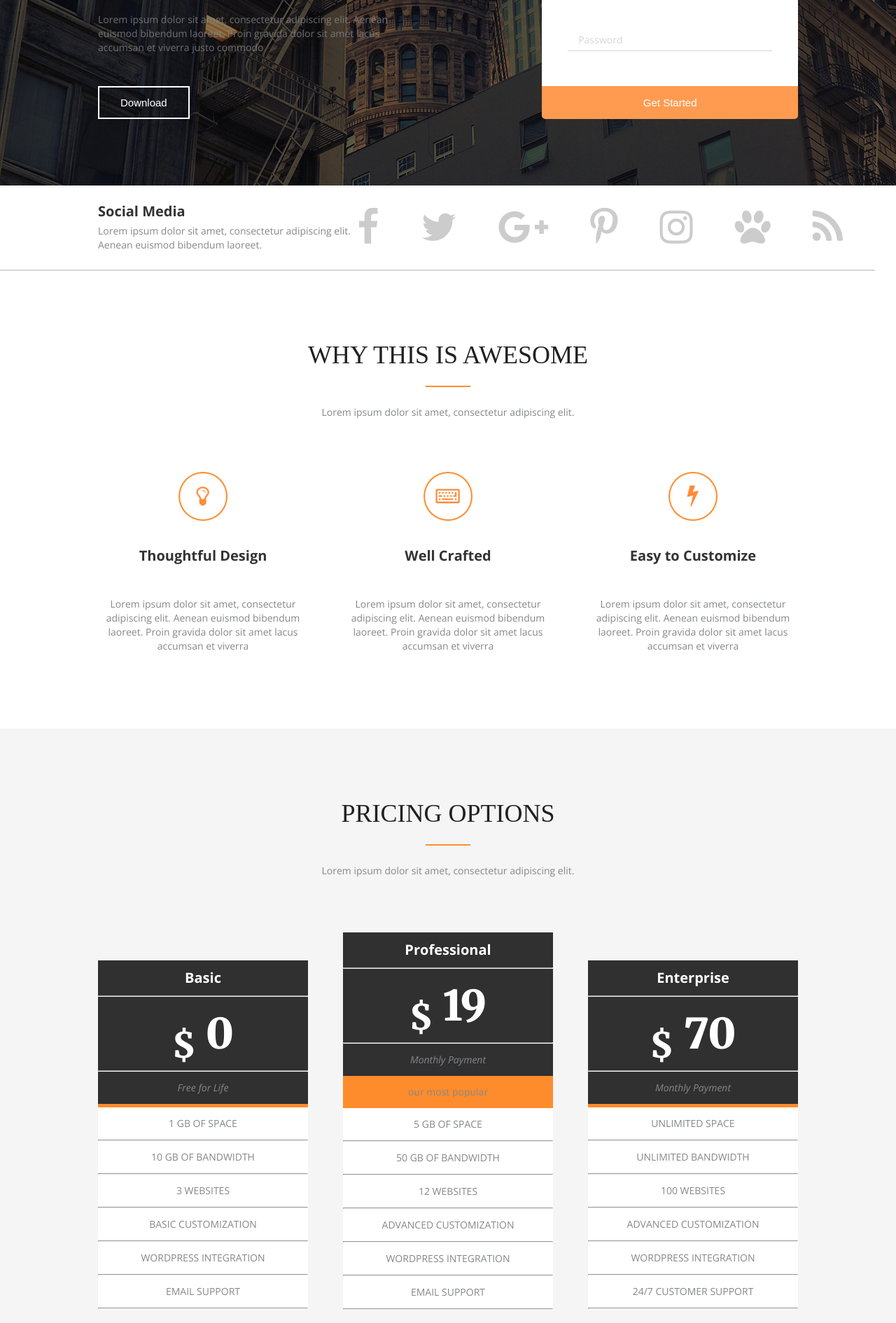
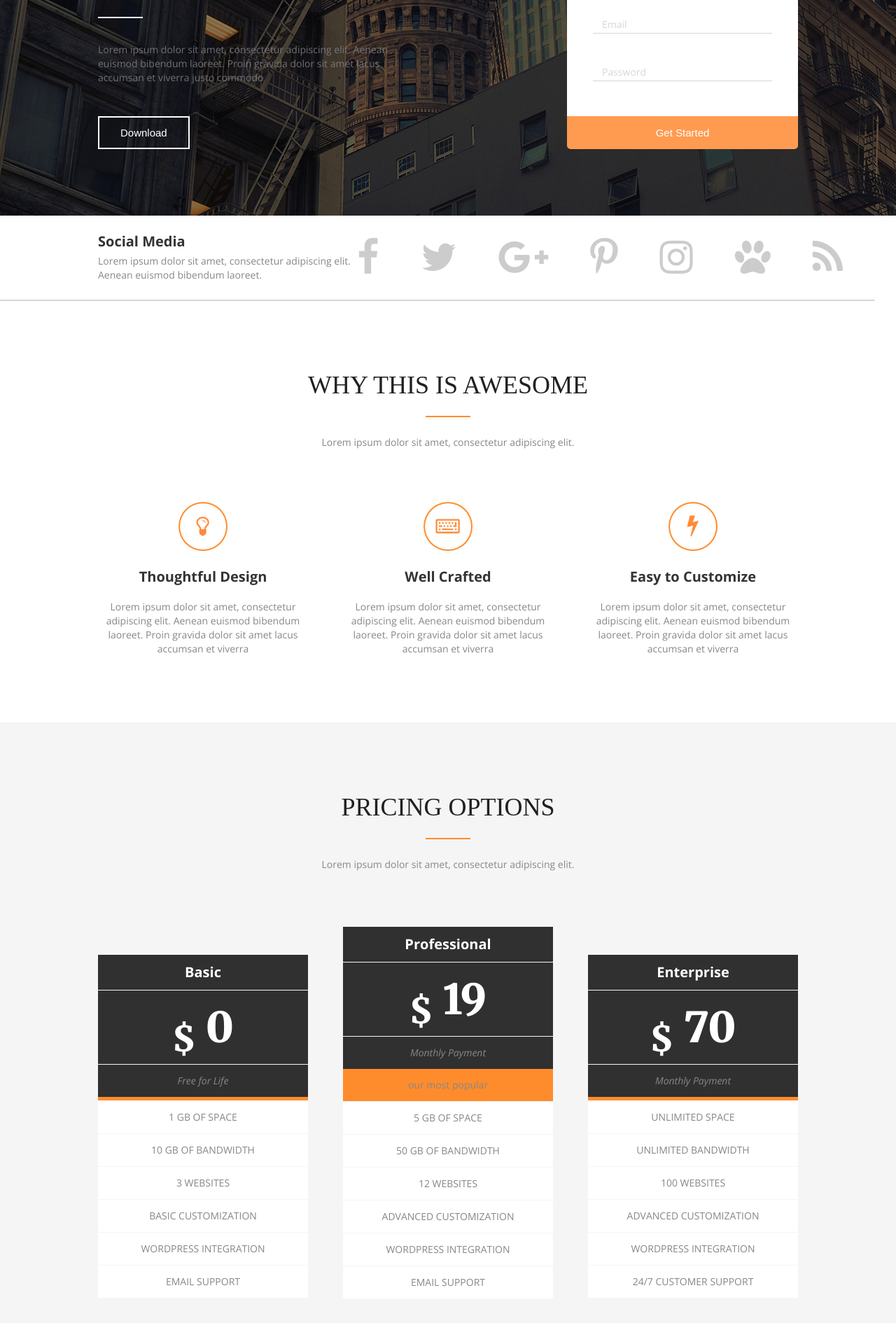
Before and after one commit to Romanov5000/project_one, a plain HTML site: page project_one/index.html in a window 1280 px wide. Shown: the part 405-2295 px from the top of the page at 70% size. Drawn offline with nearby package versions, Linux system fonts and the light colour scheme; a web font is replaced by a local one.

Commit message:
лэйбл и фикс секции с прайсом

```diff
--- a/project_one/css/style.css
+++ b/project_one/css/style.css
@@ -57,24 +57,37 @@ a{
 
 input{
    border: none;
-   height: 30px;
    width: 100%;
    border-bottom: 1px solid #d6d6d6;
-   margin-bottom: 30px;
 }
 input:focus {
     outline: none;
-  }
+    border-bottom: 1px solid #ff9b51;
+}
+  input:focus + label{
+    color: #ff9b51;
+    top: -25px;
+    transform: scale(0.85);
+}
+label{
+    font-family: 'Open Sans', sans-serif;
+    font-size: 14px;
+    line-height: 20px;
+    font-weight: 400;
+    color: #d6d6d6;
+}
 
 
-::placeholder{
+
+
+/*::placeholder{
     font-family: 'Open Sans', sans-serif;
     font-size: 14px;
     line-height: 20px;
     font-weight: 400;
     color: #d6d6d6;
     padding: 0px 15px; /*только визуально сдвигает, но сам текст в импуте начинается без паддинга*/
-  }
+
 
 /* header   */
 
@@ -110,31 +123,36 @@ input:focus {
 }
 
 
-/* section exit  */
+/* section axit  */
 
-.exit .blocks{
+.axit .blocks{
     align-items: flex-end;
 }
-.exit .modern_axure h2{
+.axit .modern_axure h2{
     color: white;
     margin-bottom: 75px;
 }
-.exit .section_header h2::after{
+.axit .section_header h2::after{
     background-color: #fff;
     left: 0px;
     bottom: -40px;
 }
-
+.modern_axure{
+    width: 50%;
+}
+.registration{
+    width: 33%;
+}
 .modern_axure .section_header{
     text-align: left;
 }
 
-.exit .modern_axure p{
+.axit .modern_axure p{
     opacity: 0.8;
    width: 460px;
    margin-bottom: 45px;
 }
-.exit{
+.axit{
     background-image: url(../img/fon_section_axit.png);
 }
 
@@ -145,12 +163,12 @@ input:focus {
     border-top-right-radius: 5px;
 
 }
-.exit .btns_block{
+.axit .btns_block{
     display: flex;
     justify-content: left;
 }
 
-.exit .registration button{
+.axit .registration button{
     width: 100%;
     border-radius: 0px;
     border-bottom-left-radius: 5px;
@@ -161,13 +179,13 @@ input:focus {
 
 
 }
-.exit .white_fon_registration input{
+.axit .white_fon_registration input{
     margin-bottom: 50px;
 }
-.form_registration{
-    padding: 37px 37px 0px 37px;
+.form_registration {
+    padding: 50px 37px 0px 37px;
 }
-.exit .title{
+.axit .title{
     color: #333333;
     padding: 15px 5px 15px;
 }
@@ -175,7 +193,9 @@ input:focus {
     color: #ff8b38;
     text-transform: uppercase;
 }
-
+.axit .input_row{
+    margin-bottom: 0px;
+}
 /* div social_media  */
 
 .social_media{
@@ -284,8 +304,9 @@ section{
    background-color: #303030;
 
 }
-.one_block p{
+.block_pricing_options .one_block p{
     padding: 13px 0px;
+    border-top: 1px solid #f5f5f5;
 }
 .price {
     font-family: 'Merriweather', serif;
@@ -303,6 +324,8 @@ section{
     margin-bottom: 0px;
 }
 
+
+
 .open_sans_lang {
     font-weight: 600;
     line-height: 24px;
@@ -312,6 +335,10 @@ section{
     background-color: #ff8c2c;
     height: 5px;
     width: 100%;
+
+}
+.block_pricing_options .orange_title p{
+    border-top: none;
 }
 .orange_title  {
     background-color: #ff8c2c;
@@ -407,6 +434,9 @@ section{
 .contact_us{
     text-align: center;
 }
+.contact_us .information{
+    width: 46%;
+}
 .blocks_information{
     display: flex;
     justify-content: space-between;
@@ -414,17 +444,38 @@ section{
 
 }
 
-.information .message textarea{
+textarea{
 
-    width: 527px;
-    height: 153px;
+    width: 100%;
     border: none;
     border-bottom: 1px solid #d6d6d6;
     resize: none;
 }
-
+.information .message{
+    position: relative;
+}
+.information .message label{
+    position: absolute;
+    left: 13px;
+    /*top: 0px;*/
+    transition: top 0.5s;
+    top: -5px;
+}
+textarea:focus {
+    outline: none;
+    border-bottom: 1px solid #ff9b51;
+}
+.message textarea:focus + label{
+    color: #ff9b51;
+    top: -25px;
+    transform: scale(0.85);
+}
 textarea:focus{
     outline: none;
+}
+.input_row{
+    position: relative;
+    margin-bottom: 48px;
 }
 
 .send_message .btn{
@@ -440,6 +491,14 @@ button:focus{
 .send_message button:hover{
     background-color: #212121;
     transition: 1s;
+}
+
+.input_row label{
+    position: absolute;
+    left: 13px;
+    top: 0px;
+    transition: top 0.5s;
+    top: -5px;
 }
 
 /*   footer  */
--- a/project_one/index.html
+++ b/project_one/index.html
@@ -46,7 +46,7 @@
             </div>
 
         </header>
-        <section class="exit">
+        <section class="axit">
             <div class="blocks">
                 <div class="modern_axure">
                     <div class="section_header">
@@ -75,9 +75,18 @@
                     <div class="white_fon_registration">
                         <div class="form_registration">
                             <form action="">
-                                <input type="text" placeholder="Name">
-                                <input type="email" placeholder="Email">
-                                <input type="password" placeholder="Password">
+                                <div class="input_row">
+                                    <input type="text">
+                                    <label for="">Name</label>
+                                </div>
+                                <div class="input_row">
+                                    <input type="email">
+                                    <label for="">Email</label>
+                                </div>
+                                <div class="input_row">
+                                    <input type="password">
+                                    <label for="">Password</label>
+                                </div>
                         </div>
                     </div>
                             <div class="send_message">
@@ -190,11 +199,11 @@
                     <div class="black_section">
                         <p class="title">
                             Basic
-                        </p><hr>
+                        </p>
                         </div>
                     <div class="black_section">
                         <div class="content_price">
-                            <p><span class="price"><sub>$</sub> 0</span></p><hr>
+                            <p><span class="price"><sub>$</sub> 0</span></p>
                         </div>
                     </div>
                     <div class="black_section">
@@ -209,22 +218,22 @@
                     </div>
 
                     <div class="white_section">
-                        <p>1 gb of space</p><hr>
+                        <p>1 gb of space</p>
                     </div>
                     <div class="white_section">
-                        <p>10 gb of bandwidth</p><hr>
+                        <p>10 gb of bandwidth</p>
                     </div>
                     <div class="white_section">
-                        <p>3 websites</p><hr>
+                        <p>3 websites</p>
                     </div>
                     <div class="white_section">
-                        <p>Basic Customization</p><hr>
+                        <p>Basic Customization</p>
                     </div>
                     <div class="white_section">
-                        <p>wordpress integration</p><hr>
+                        <p>wordpress integration</p>
                     </div>
                     <div class="white_section">
-                        <p>email support</p><hr>
+                        <p>email support</p>
                     </div>
                 </div>
 
@@ -233,11 +242,11 @@
                     <div class="black_section">
                         <p class="title">
                             Professional
-                        </p><hr>
+                        </p>
                     </div>
                     <div class="black_section">
                     <div class="content_price">
-                        <p><span class="price"><sub>$</sub> 19</span></p><hr>
+                        <p><span class="price"><sub>$</sub> 19</span></p>
                     </div>
                     </div>
                     <div class="black_section">
@@ -254,22 +263,22 @@
 
 
                     <div class="white_section">
-                        <p>5 gb of space</p><hr>
+                        <p>5 gb of space</p>
                     </div>
                     <div class="white_section">
-                        <p>50 gb of bandwidth</p><hr>
+                        <p>50 gb of bandwidth</p>
                     </div>
                     <div class="white_section">
-                        <p>12 websites</p><hr>
+                        <p>12 websites</p>
                     </div>
                     <div class="white_section">
-                        <p>Advanced Customization</p><hr>
+                        <p>Advanced Customization</p>
                     </div>
                     <div class="white_section">
-                        <p>wordpress integration</p><hr>
+                        <p>wordpress integration</p>
                     </div>
                     <div class="white_section">
-                        <p>email support</p><hr>
+                        <p>email support</p>
                     </div>
                 </div>
                 </div>
@@ -278,11 +287,11 @@
                     <div class="black_section">
                         <p class="title">
                             Enterprise
-                        </p><hr>
+                        </p>
                         </div>
                     <div class="black_section">
                         <div class="content_price">
-                            <p><span class="price"><sub>$</sub> 70</span></p><hr>
+                            <p><span class="price"><sub>$</sub> 70</span></p>
                         </div>
                     </div>
                     <div class="black_section">
@@ -297,22 +306,22 @@
                     </div>
 
                     <div class="white_section">
-                        <p>Unlimited space</p><hr>
+                        <p>Unlimited space</p>
                     </div>
                     <div class="white_section">
-                        <p>unlimited bandwidth</p><hr>
+                        <p>unlimited bandwidth</p>
                     </div>
                     <div class="white_section">
-                        <p>100 websites</p><hr>
+                        <p>100 websites</p>
                     </div>
                     <div class="white_section">
-                        <p>Advanced Customization</p><hr>
+                        <p>Advanced Customization</p>
                     </div>
                     <div class="white_section">
-                        <p>wordpress integration</p><hr>
+                        <p>wordpress integration</p>
                     </div>
                     <div class="white_section">
-                        <p>24/7 customer support</p><hr>
+                        <p>24/7 customer support</p>
                     </div>
                 </div>
             </div>
@@ -426,16 +435,26 @@
             <form action="">
                 <div class="blocks_information">
                     <div class="information">
-
-                        <input type="text" placeholder="Name">
-                        <input type="email" placeholder="Email">
-                        <input type="text" placeholder="Subject">
+                        <div class="input_row">
+                            <input type="text">
+                            <label for="">Name</label>
+                        </div>
+                        <div class="input_row">
+                            <input type="email">
+                            <label for="">Email</label>
+                        </div>
+                        <div class="input_row">
+                            <input type="text">
+                            <label for=""> Subject</label>
+                        </div>
 
                     </div>
                     <div class="information">
                         <div class="message">
 
-                        <textarea name="" id="" cols="30" rows="10" placeholder="Message"></textarea>
+                            <textarea name="" id="" cols="30" rows="10"></textarea>
+                            <label for="">Message</label>
+
                         </div>
                     </div>
                 </div>
```
